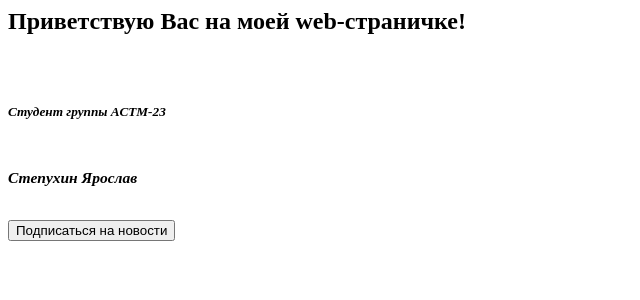
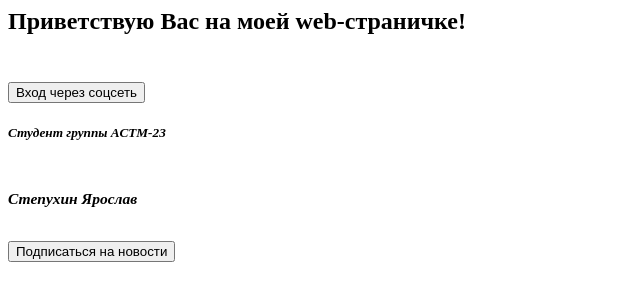
Before and after one commit to Yasful/Self, a plain HTML site: page index.html in a window 1280 px wide. Shown: the whole page, without its empty margins (0-640 px from the left). Drawn offline with Linux system fonts and the light colour scheme.

Commit message:
Вход через соцсеть

```diff
--- a/index.html
+++ b/index.html
@@ -3,6 +3,7 @@
 	</HEAD>
 	<BODY>
 <H2>Приветствую Вас на моей web-страничке!<H2><BR>
+<button type="button">Вход через соцсеть</button>
 <H5><FONT SIZE=«+2»><I>Студент группы АСТМ-23<H5><BR> <H3>Степухин Ярослав<H3><BR></FONT></I>
 <button type="button">Подписаться на новости</button>
 	</BODY>
```
